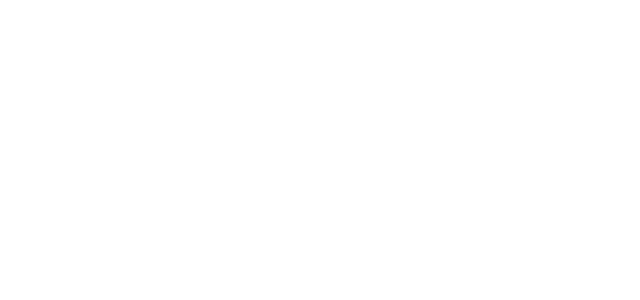
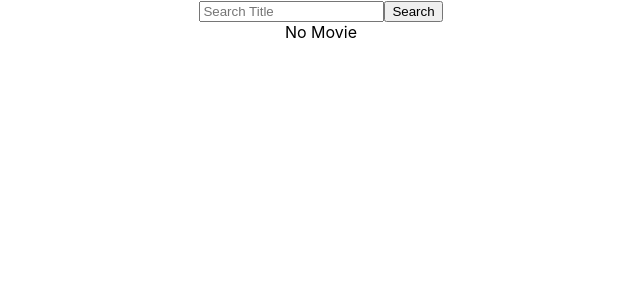
Before and after one commit to UsmanHaider15/optilyz-frontend-coding-challenge, a React (Create React App) app: page / in a window 1280 px wide. Shown: the top 300 px of the page, without its empty margins (319-959 px from the left). Built offline with nearby package versions, Linux system fonts and the light colour scheme.

Commit message:
Test + Code: Add input & button field

```diff
--- a/src/App.tsx
+++ b/src/App.tsx
@@ -2,7 +2,13 @@
 import "./App.css";
 
 function App() {
-  return <div className="App"></div>;
+  return (
+    <div className="App">
+      <input placeholder="Search Title" />
+      <button>Search</button>
+      <div>No Movie</div>
+    </div>
+  );
 }
 
 export default App;
```
Also changed, not shown: 1 other file (tests, documents, lock files or other folders).
